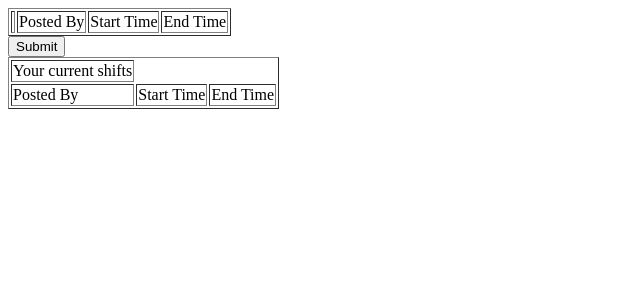
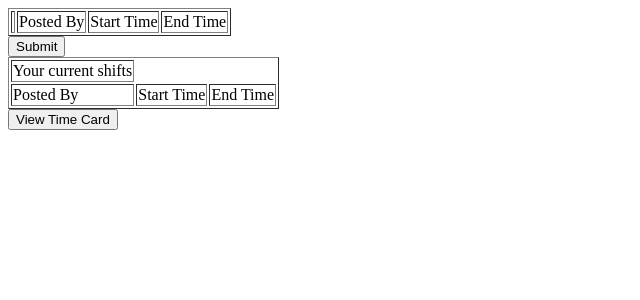
Before and after one commit to bowlingjared/clockIn, a Flask app: page /emp in a window 1280 px wide. Shown: the top 300 px of the page, without its empty margins (0-640 px from the left). Run offline with Flask 2, Linux system fonts and the light colour scheme; data that the repository does not hold is empty.

Commit message:
Update employee.html
Added Time Card functionality

```diff
--- a/templates/employee.html
+++ b/templates/employee.html
@@ -49,5 +49,7 @@
     {% endfor %}
 </TABLE>
 
+<a href=tc ><button target="_blank">View Time Card</button></a>
+
 </body>
 </html>
```
